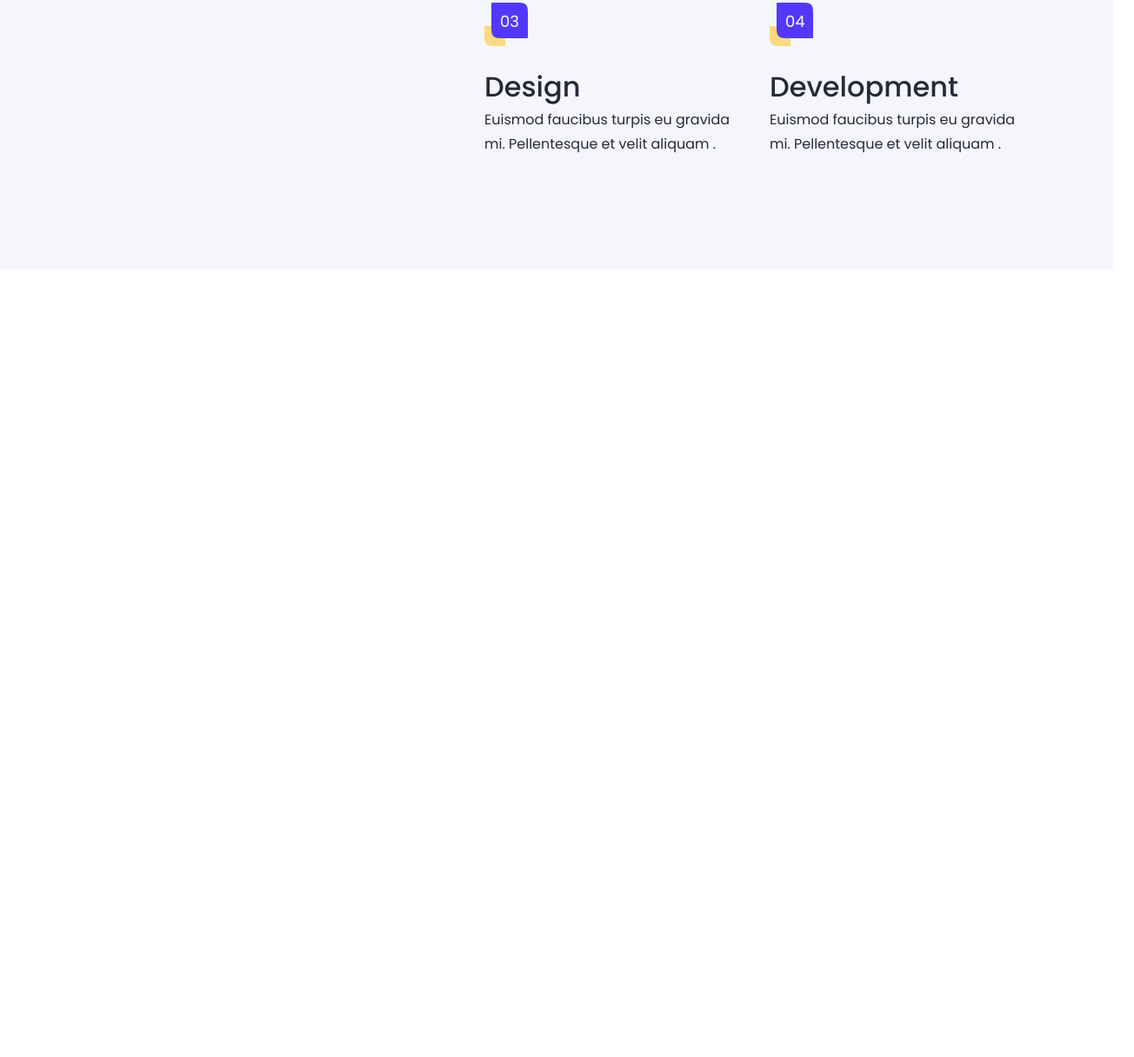
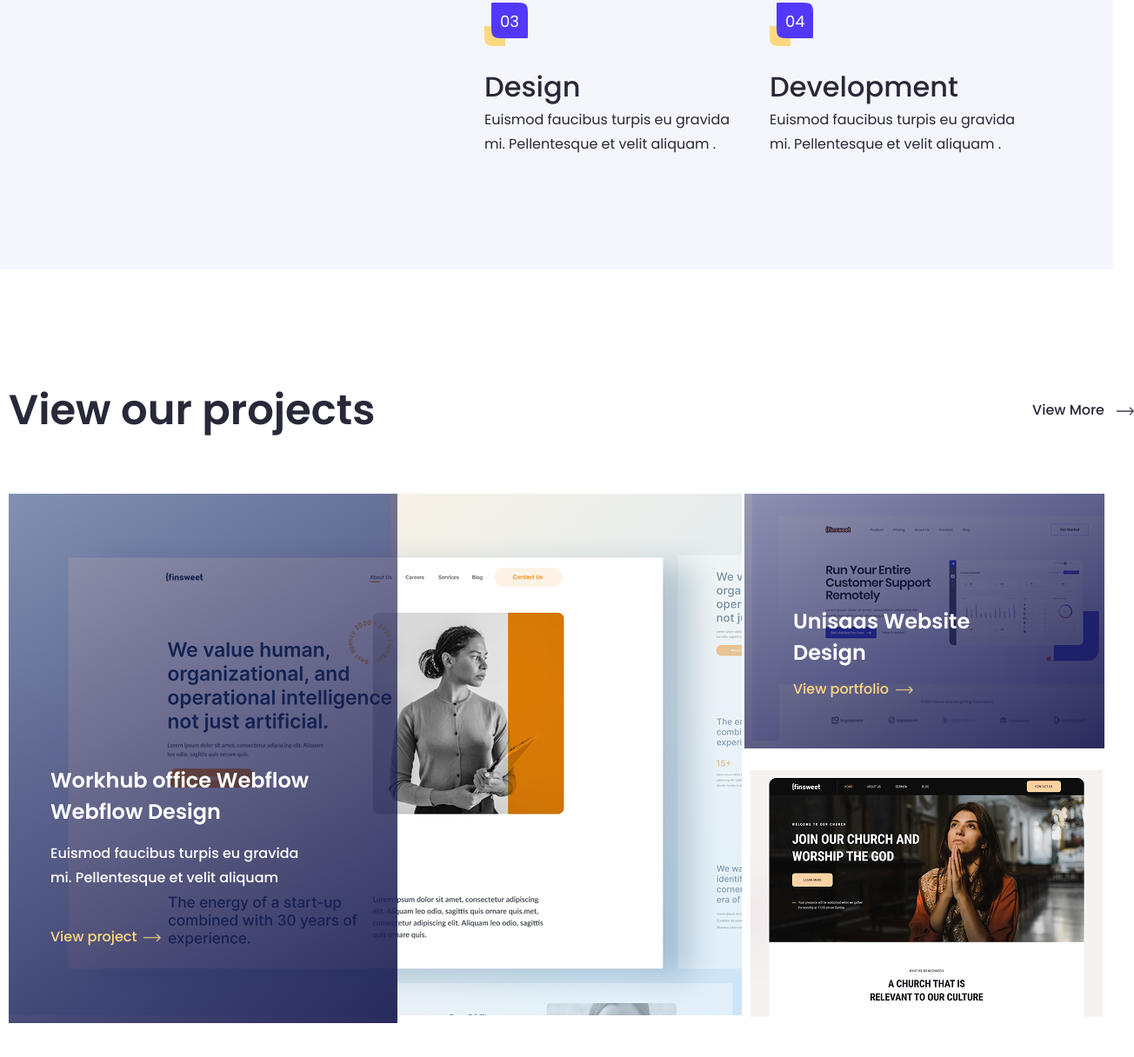
Before and after one commit to e2-kk/finsweet, a plain HTML site: page index.html in a window 1280 px wide. Shown: the part 1130-2346 px from the top of the page at 87% size, 1304 px wide, since content can reach past the window. Before the commit the page ends 1440 px from the top, so only its background shows below. Drawn offline with Linux system fonts and the light colour scheme.

Commit message:
added projects section

```diff
--- a/index.html
+++ b/index.html
@@ -109,5 +109,34 @@
         </div>
       </div>
     </section>
+    <section class="section-projects">
+      <div class="container">
+        <div class="projects-row">
+          <h2 class="projects-title">View our projects</h2>
+          <a class="projects-link" href="#">View More</a>
+        </div>
+        <div class="projects-cards">
+          <div class="card1">
+            <h3 class="card1-title">Workhub office Webflow Webflow Design</h3>
+            <p class="card1-text">
+              Euismod faucibus turpis eu gravida mi. Pellentesque et velit
+              aliquam
+            </p>
+            <a class="card1-link">View project</a>
+            <img src="/img/project1.png" alt="illustration" />
+          </div>
+          <div class="cards2-3">
+            <div class="card2">
+              <h3 class="card2-title">Unisaas Website Design</h3>
+              <a class="card2-link" href="#!">View portfolio</a>
+              <img src="/img/project3.png" alt="illustration" />
+            </div>
+            <div class="card3">
+              <img src="/img/project2.png" alt="illustration" />
+            </div>
+          </div>
+        </div>
+      </div>
+    </section>
   </body>
 </html>
--- a/styles.css
+++ b/styles.css
@@ -193,9 +193,6 @@ body {
   column-gap: 25px;
 }
 
-.card {
-}
-
 .img-card {
   display: block;
   margin-bottom: 16px;
@@ -273,3 +270,174 @@ body {
   font-weight: 400px;
   line-height: 28px;
 }
+
+/***************** SECTION PROJECTS ****************************************/
+
+.section-projects {
+  padding: 130px 0;
+}
+
+.projects-row {
+  display: flex;
+  align-items: center;
+  justify-content: space-between;
+  margin-bottom: 64px;
+}
+
+.projects-title {
+  color: #282938;
+  font-size: 48px;
+  font-weight: 600;
+  line-height: 64px;
+}
+
+.projects-link {
+  display: inline-block;
+  color: #282938;
+  font-weight: 500;
+  line-height: 28px;
+  position: relative;
+}
+
+.projects-link::after {
+  position: absolute;
+  content: "";
+  width: 20px;
+  height: 12px;
+  background-image: url(./img/arrow4.png);
+  background-size: contain;
+  background-repeat: no-repeat;
+
+  right: -34px;
+  bottom: 6px;
+}
+
+.projects-cards {
+  display: flex;
+  justify-content: space-between;
+}
+
+.card1 {
+  position: relative;
+}
+
+.card1::after {
+  position: absolute;
+  content: "";
+  left: 0;
+  top: 0;
+  right: 396px;
+  bottom: 0;
+  background: linear-gradient(
+    329deg,
+    #1c1e53 -10.96%,
+    rgba(28, 30, 83, 0.42) 103.96%
+  );
+}
+
+.card1-title {
+  position: absolute;
+  z-index: 15;
+  top: 312px;
+  left: 48px;
+  color: #fff;
+  font-size: 24px;
+  font-weight: 600;
+  line-height: 36px;
+  max-width: 313px;
+}
+
+.card1-text {
+  position: absolute;
+  top: 400px;
+  left: 48px;
+  z-index: 15;
+  color: #fff;
+  font-weight: 500;
+  line-height: 28px;
+  max-width: 293px;
+}
+
+.card1-link {
+  position: absolute;
+  top: 496px;
+  left: 48px;
+  z-index: 15;
+
+  color: #fcd980;
+  font-weight: 500;
+  line-height: 28px;
+}
+
+.card1-link::after {
+  position: absolute;
+  content: "";
+  width: 20px;
+  height: 12px;
+  z-index: 11;
+  background-image: url(./img/arrow3.png);
+  background-size: contain;
+  background-repeat: no-repeat;
+  right: -28px;
+  bottom: 6.5px;
+}
+
+.card2 {
+  margin-bottom: 25px;
+  margin-left: -7px;
+  position: relative;
+
+  color: #fcd980;
+  font-weight: 500;
+  line-height: 28px;
+}
+
+.card2::after {
+  position: absolute;
+  content: "";
+  left: 0;
+  top: 0;
+  right: 0;
+  bottom: 0;
+  background: linear-gradient(
+    329deg,
+    #1c1e53 -10.96%,
+    rgba(28, 30, 83, 0.42) 103.96%
+  );
+}
+
+.card2-title {
+  position: absolute;
+  left: 56px;
+  top: 129px;
+  z-index: 10;
+  color: #fff;
+  font-size: 24px;
+  font-weight: 600;
+  line-height: 36px;
+  max-width: 292px;
+}
+
+.card2-link {
+  position: absolute;
+  left: 56px;
+  top: 211px;
+  z-index: 10;
+
+  color: #fcd980;
+  font-weight: 500;
+  line-height: 28px;
+}
+
+.card2-link::after {
+  position: absolute;
+  content: "";
+  width: 20px;
+  height: 12px;
+  z-index: 11;
+  background-image: url(./img/arrow3.png);
+  background-size: contain;
+  background-repeat: no-repeat;
+  right: -28px;
+  bottom: 6.5px;
+}
```
Also changed, not shown: img/arrow3.png (added), img/arrow4.png (added), img/project1.png (added), img/project2.png (added), img/project3.png (added).
